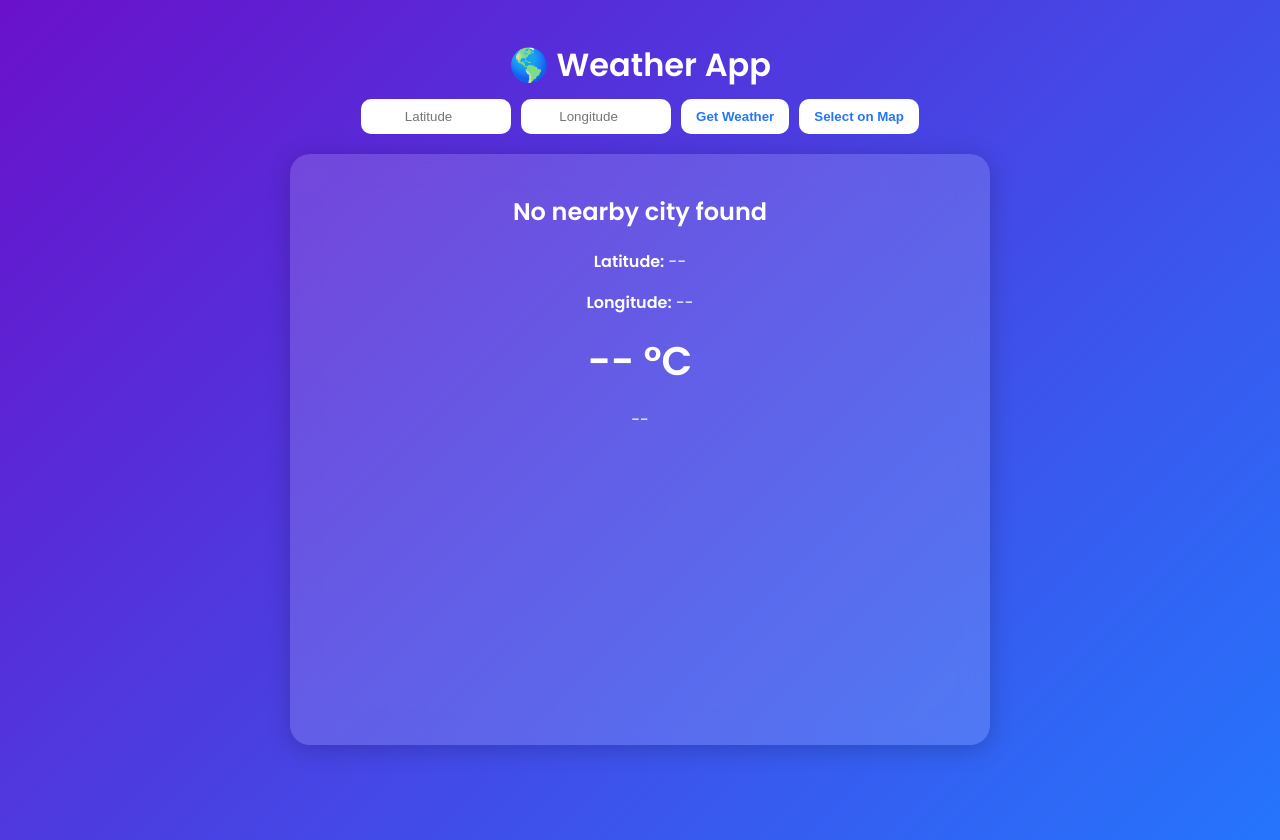
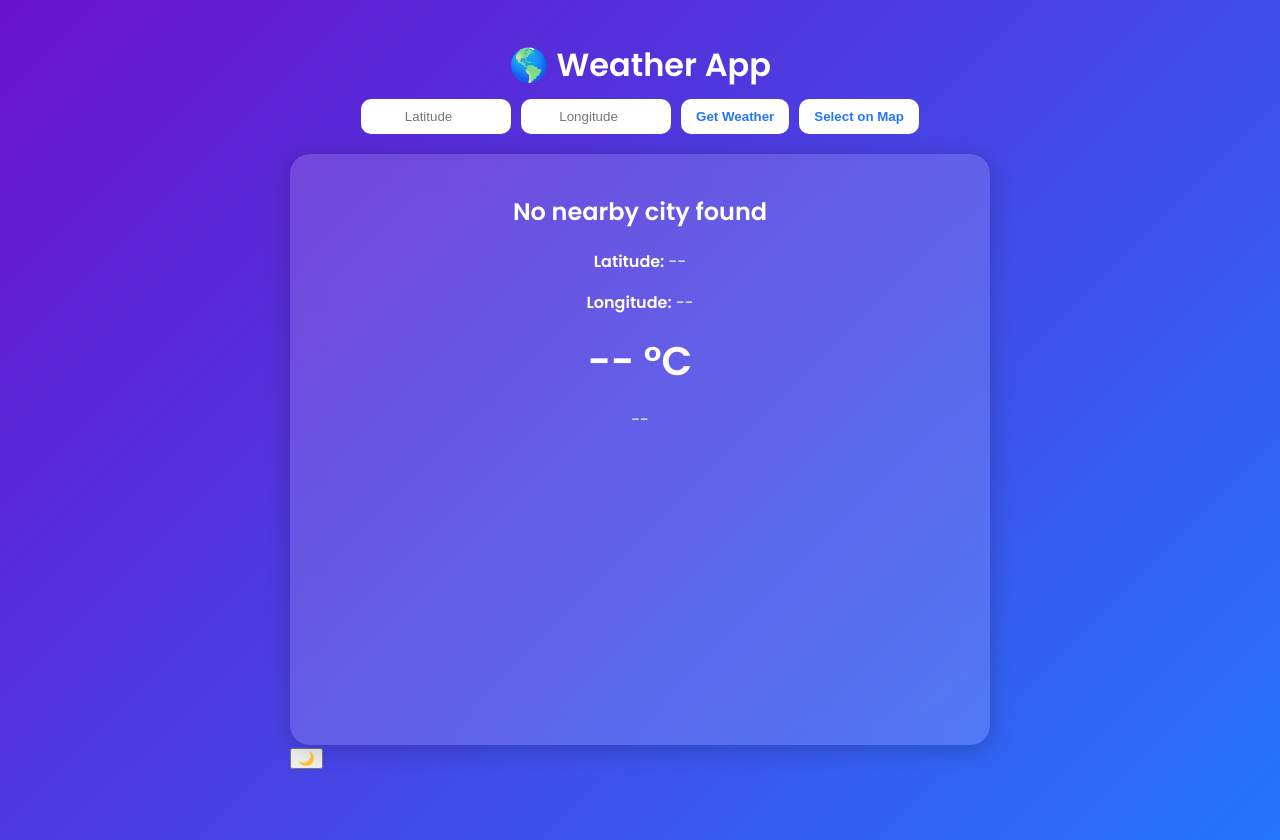
Before and after one commit to PasinduInduranga/My-weather-App, a plain HTML site: page index.html in a window 1280 px wide. Drawn offline with nearby package versions, Linux system fonts and the light colour scheme; no server answers.

Commit message:
Add dark mode toggle button to index.html

```diff
--- a/index.html
+++ b/index.html
@@ -31,6 +31,7 @@
       <p id="current-time">--</p>
       <canvas id="tempChart"></canvas>
     </div>
+    <button id="darkModeToggle">🌙</button>
   </div>
 
   <!-- Map Modal -->
```
